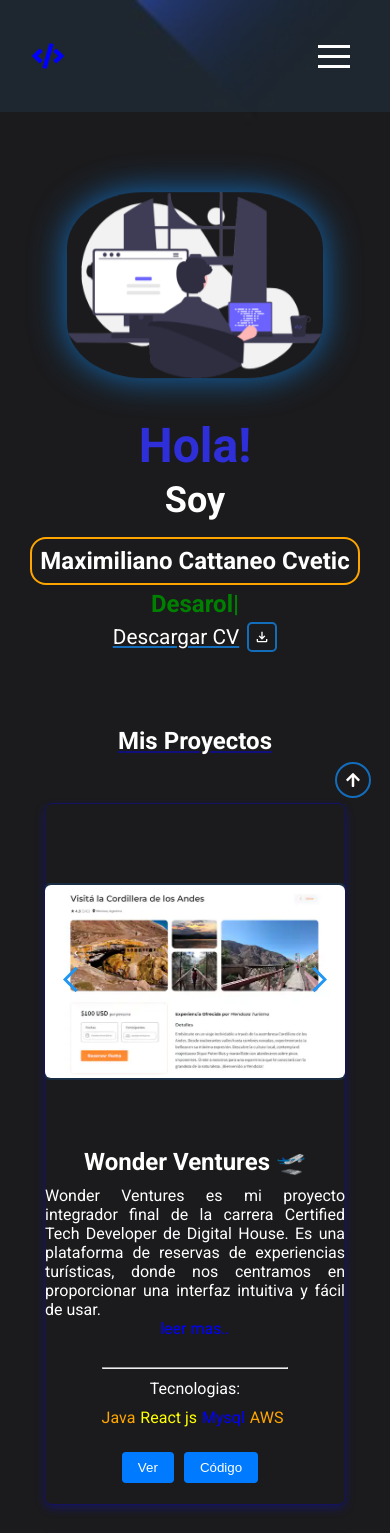
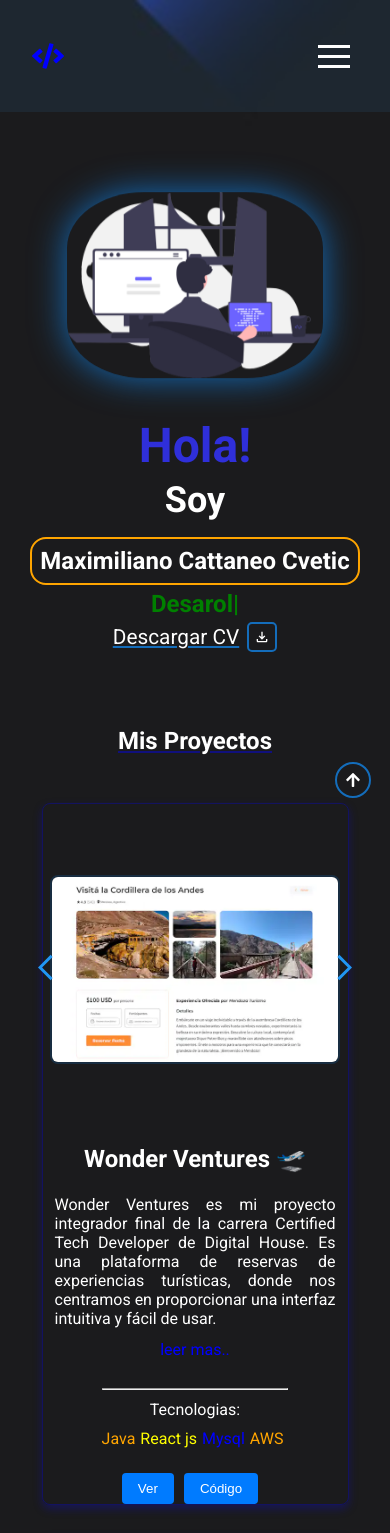
Before and after one commit to MaxiCattaneoCvetic/webporfolio, a React (Vite) app: page / in a window 390 px wide. Shown: the top 1533 px of the page. Built offline with nearby package versions, Linux system fonts and the light colour scheme.

Commit message:
(cards) add width in imagecontainer

```diff
--- a/src/components/card/Card.jsx
+++ b/src/components/card/Card.jsx
@@ -51,7 +51,7 @@ export default function Card() {
             <img
               src={project.image[currentImageIndexes[index]]}
               alt={project.title}
-              style={{ width: "500px", height: "auto" }}
+              style={{ width: "600px", height: "auto" }}
               className={styles.projectImage}
             />
             <div className={styles.imageButtons}>
@@ -73,7 +73,7 @@ export default function Card() {
           </div>
           <h3 className={styles.projectTitle}>{project.title}</h3>
           <div className={styles.projectDetails}>
-            <p style={{ maxHeight: "300px", overflowY: "auto" }}>
+            <p style={{ maxHeight: "300px", overflowY: "auto",padding: "12px" }}>
               {project.details}
             </p>
             <p
--- a/src/components/card/card.module.css
+++ b/src/components/card/card.module.css
@@ -28,6 +28,7 @@
   justify-content: center;
   align-items: center;
   overflow: hidden;
+  padding: 2rem;
 
 }
 
@@ -131,8 +132,8 @@
 
 @media (max-width: 400px) {
   .card {
-    max-width: 300px;
-    width: 300px;
+    max-width: 316px;
+    width: 305px;
     height: 700px;
     max-height: 700px;
     padding: 0;
@@ -147,4 +148,7 @@
   .cardContainer {
     gap: 10px;
   }
+  .imageContainer{
+    width: 94%;
+  }
 }
```
